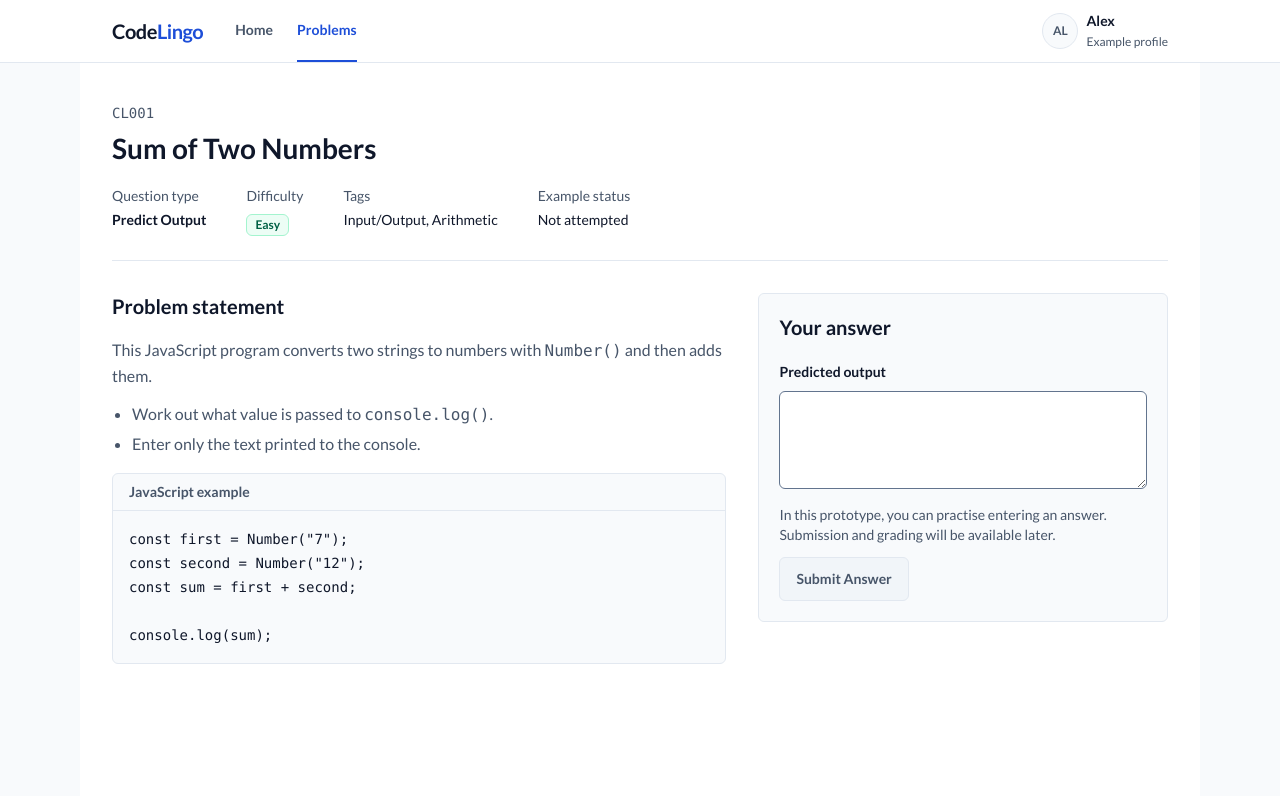
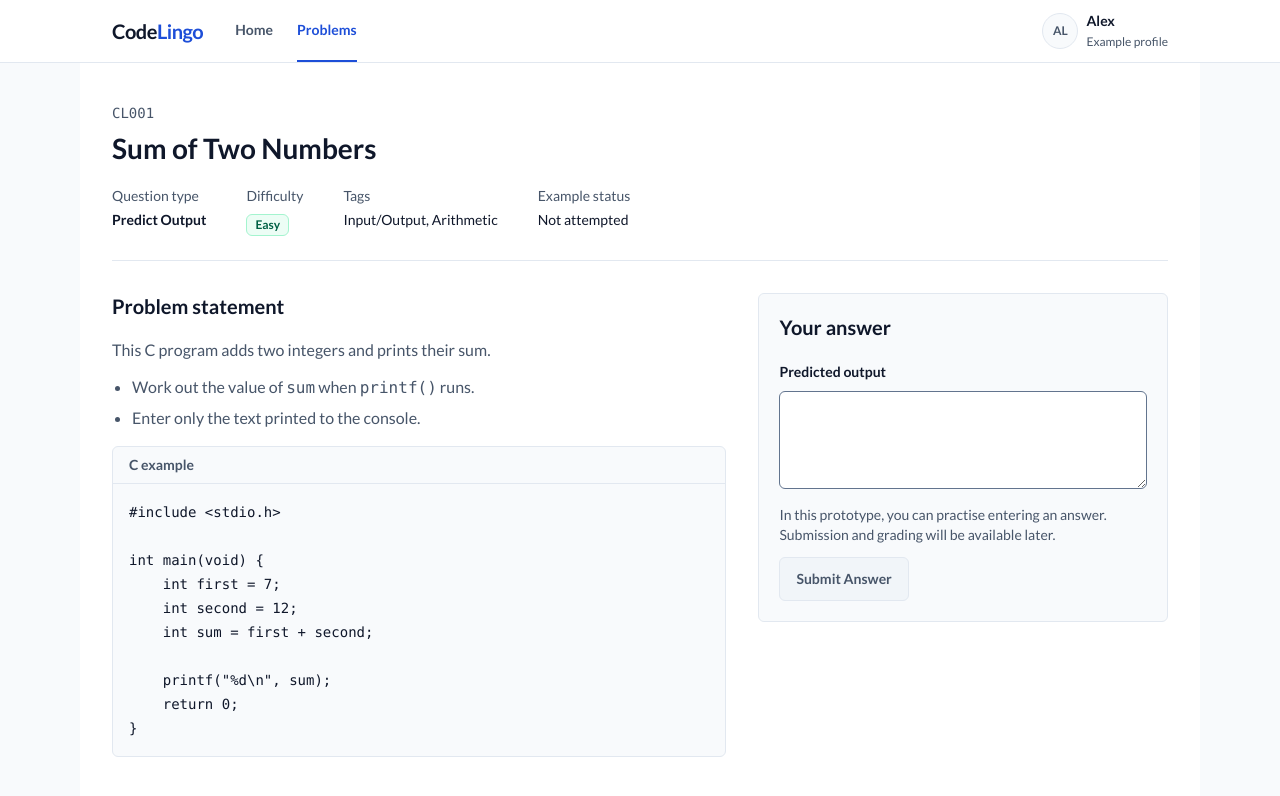
Before and after one commit to Staruto/GRP-CodeLingo, a Next.js app: page /problems/CL001 in a window 1280 px wide. Shown: the top 796 px of the page. Built offline with nearby package versions, Linux system fonts and the light colour scheme.

Commit message:
fix(problems): use C examples and handle instant navigation

```diff
--- /dev/null
+++ b/src/app/problems/[slug]/loading.tsx
@@ -0,0 +1,3 @@
+export default function ProblemLoading() {
+  return <p role="status" className="text-muted">Loading problem…</p>;
+}
--- a/src/app/problems/[slug]/page.tsx
+++ b/src/app/problems/[slug]/page.tsx
@@ -63,7 +63,7 @@ export default async function ProblemPage({ params }: ProblemPageProps) {
               id="example-language"
               className="border-b border-border px-4 py-2 text-sm font-bold text-muted"
             >
-              JavaScript example
+              C example
             </figcaption>
             <div
               role="region"
--- a/src/app/problems/[slug]/problems.tsx
+++ b/src/app/problems/[slug]/problems.tsx
@@ -25,20 +25,24 @@ export const problems: readonly Problem[] = [
     statement: (
       <>
         <p>
-          This JavaScript program converts two strings to numbers with{" "}
-          <code>Number()</code> and then adds them.
+          This C program adds two integers and prints their sum.
         </p>
         <ul className="list-disc space-y-1 pl-5">
-          <li>Work out what value is passed to <code>console.log()</code>.</li>
+          <li>Work out the value of <code>sum</code> when <code>printf()</code> runs.</li>
           <li>Enter only the text printed to the console.</li>
         </ul>
       </>
     ),
-    code: `const first = Number("7");
-const second = Number("12");
-const sum = first + second;
+    code: `#include <stdio.h>
 
-console.log(sum);`,
+int main(void) {
+    int first = 7;
+    int second = 12;
+    int sum = first + second;
+
+    printf("%d\\n", sum);
+    return 0;
+}`,
   },
   {
     id: "CL002",
@@ -50,21 +54,27 @@ console.log(sum);`,
     statement: (
       <>
         <p>
-          This JavaScript program should print the last item in <code>colors</code>,
-          but it reads past the end of the array.
+          This C program should print the last item in <code>colors</code>,
+          but its index points past the end of the array. Reading outside the
+          array causes undefined behavior.
         </p>
         <p>
-          Choose the expression that should replace <code>colors.length</code> in
-          the assignment to <code>lastIndex</code>. The fix should also work if
+          Choose the expression that should replace <code>count</code> in the
+          assignment to <code>lastIndex</code>. The fix should also work if
           more colors are added.
         </p>
       </>
     ),
-    code: `const colors = ["red", "green", "blue"];
-const lastIndex = colors.length;
-const lastColor = colors[lastIndex];
+    code: `#include <stdio.h>
 
-console.log(lastColor);`,
-    options: ["colors.length + 1", "colors.length - 1", "colors.length", "0"],
+int main(void) {
+    const char *colors[] = {"red", "green", "blue"};
+    int count = sizeof(colors) / sizeof(colors[0]);
+    int lastIndex = count;
+
+    printf("%s\\n", colors[lastIndex]);
+    return 0;
+}`,
+    options: ["count + 1", "count - 1", "count", "0"],
   },
 ];
```
Also changed, not shown: 2 other files (tests, documents, lock files or other folders).
